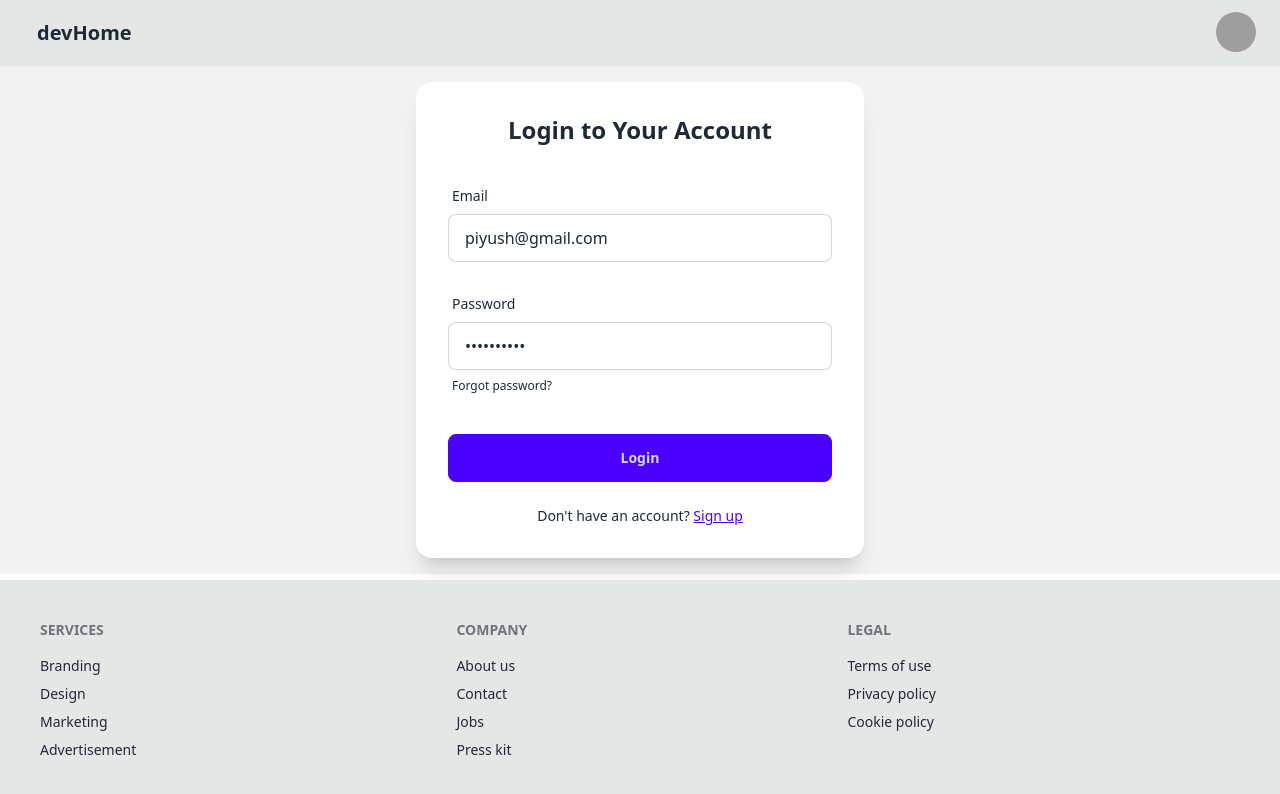
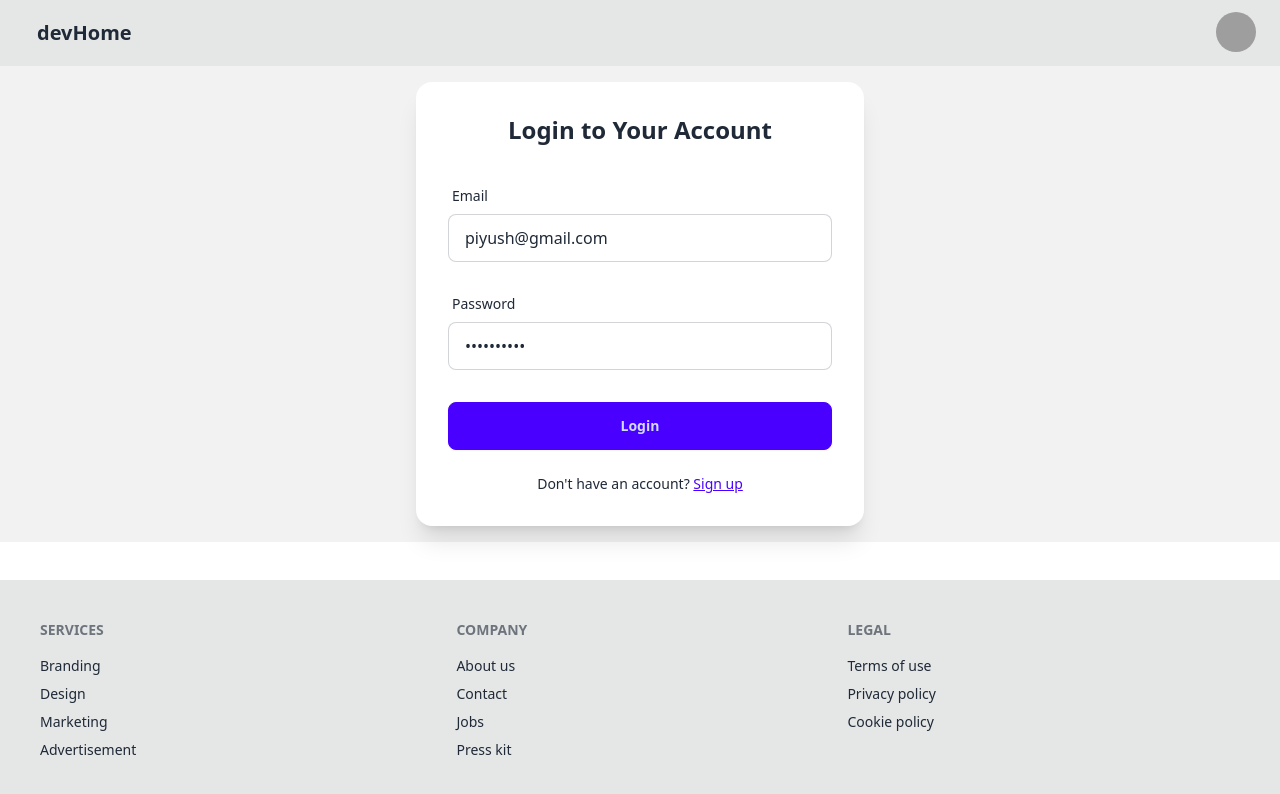
Before and after one commit to piyushroy007/devHome, a React (Vite) app in the folder frontend/: page /login in a window 1280 px wide. Shown: the top 794 px of the page. Built offline with nearby package versions, Linux system fonts and the light colour scheme; grey boxes are pictures that could not be loaded.

Commit message:
refactor axios login logic

```diff
--- a/frontend/src/Login.jsx
+++ b/frontend/src/Login.jsx
@@ -1,7 +1,7 @@
 import { useState } from "react";
 import axios from "axios";
 
-const API_URL = "http://localhost:3000";
+const API_URL = "http://localhost:5000/api/auth";
 
 const Login = () => {
     const [email, setEmail] = useState("piyush@gmail.com");
@@ -14,11 +14,23 @@ const Login = () => {
             return;
         }
         console.log(email, password);
-        const response = await axios.post("http://localhost:5000/login", {
-            email,
-            password,
-        });
-        console.log(response.data);
+        try {
+            const response = await axios.post(
+                API_URL + "/login",
+                {
+                    emailid: email,
+                    password,
+                },
+                {
+                    withCredentials: true,
+                },
+            );
+            console.log(response.data);
+            alert("Login successful!");
+        } catch (err) {
+            console.error(err);
+            alert(err?.response?.data?.error || "Login failed");
+        }
     };
 
     return (
@@ -55,13 +67,6 @@ const Login = () => {
                             onChange={(e) => setPassword(e.target.value)}
                             className="input input-bordered w-full"
                         />
-                        <label className="label">
-                            <a
-                                href="#"
-                                className="label-text-alt link link-hover">
-                                Forgot password?
-                            </a>
-                        </label>
                     </div>
 
                     {/* Login Button */}
```
